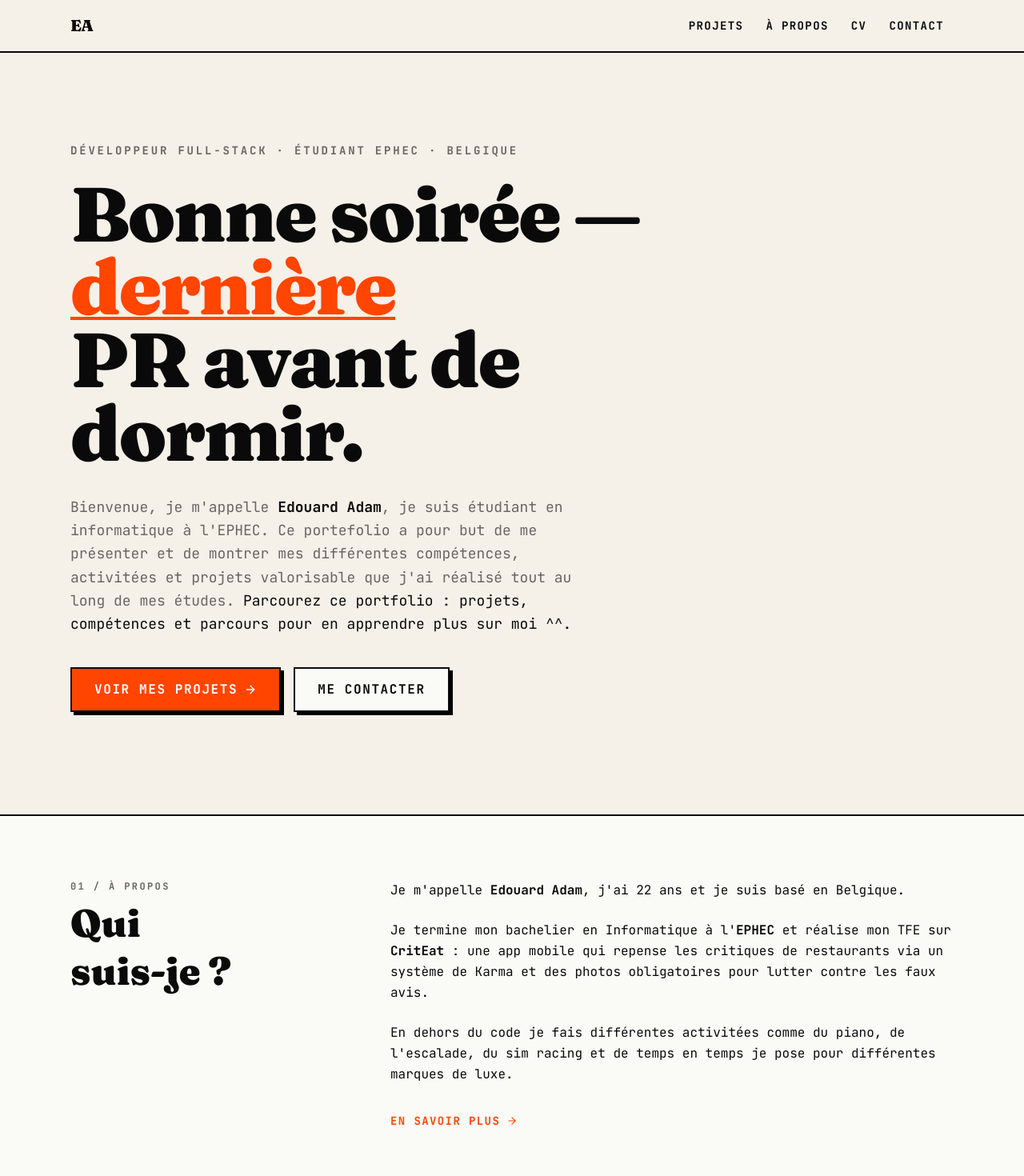
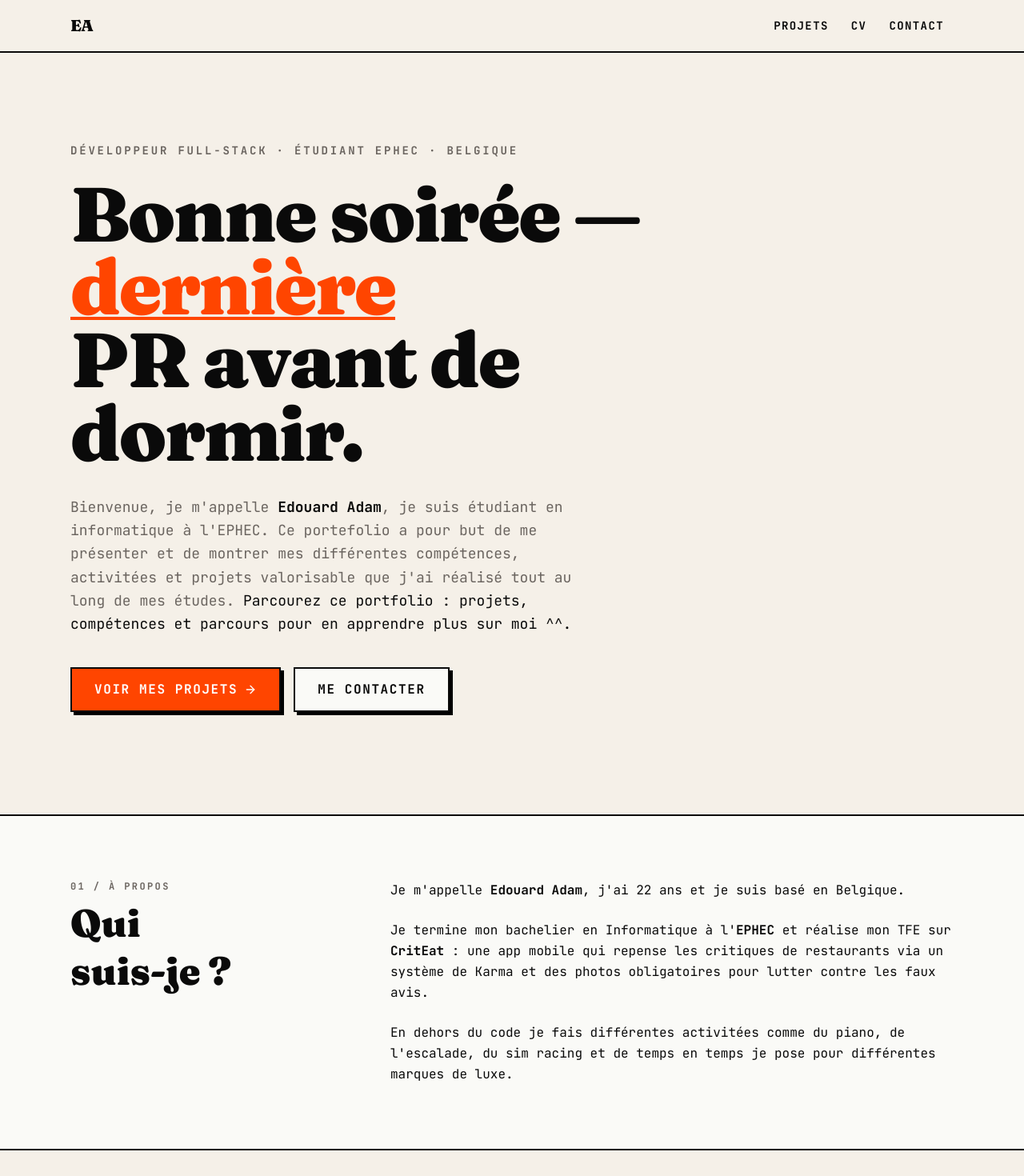
Before and after one commit to EdouardADM/Portefolio, a Next.js app: page / in a window 1280 px wide. Shown: the top 1470 px of the page at 80% size. Built offline with nearby package versions, Linux system fonts and the light colour scheme.

Commit message:
feat: Delete About Page

```diff
--- a/src/app/page.tsx
+++ b/src/app/page.tsx
@@ -140,14 +140,6 @@ export default function HomePage() {
                 En dehors du code je fais différentes activitées comme du piano, de l'escalade, du sim racing et de temps en temps je pose pour différentes marques de luxe.
               </p>
 
-              <div className="pt-2">
-                <Link
-                  href="/about/"
-                  className="inline-flex items-center gap-2 font-bold uppercase tracking-widest text-sm text-accent hover:underline underline-offset-4"
-                >
-                  En savoir plus <ArrowRight size={14} />
-                </Link>
-              </div>
             </div>
           </div>
         </div>
--- a/src/components/Header.tsx
+++ b/src/components/Header.tsx
@@ -5,7 +5,6 @@ import { usePathname } from "next/navigation";
 
 const navLinks = [
   { href: "/projects/", label: "Projets" },
-  { href: "/about/", label: "À propos" },
   { href: "/cv/", label: "CV" },
   { href: "/contact/", label: "Contact" },
 ];
```
